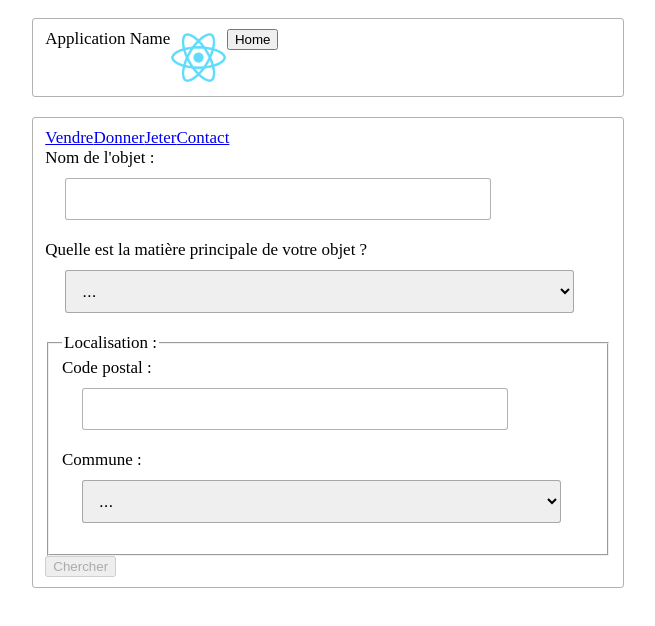
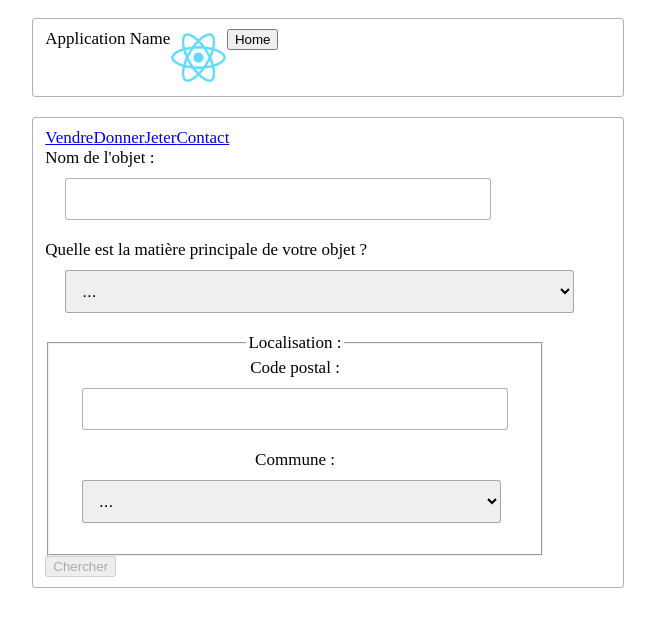
Before and after one commit to MohamedNiaissa/ProjetLabDay, a React (Create React App) app: page /vendre in a window 1280 px wide. Shown: the top 626 px of the page, without its empty margins (353-1008 px from the left). Built offline with nearby package versions, Linux system fonts and the light colour scheme.

Commit message:
This file will contains every file.css for this project.

```diff
--- a/src/css/style.css
+++ b/src/css/style.css
@@ -1,88 +1,3 @@
-body {
-    display: flex;
-    justify-content: center;
-    width: 100%;
-}
-
-.FormGroup {
-    display: flex;
-    flex-flow: column wrap;
-    width: 100%;
-}
-
-.invalidP, .invalidL, .invalidE, .invalidTA {
-    border-color: crimson;
-    box-shadow: 0 0 5px crimson;
-    transition: .3s ease-in-out;
-}
-
-.validP, .validL, .validE, .validTA {
-    transition: all .3s ease-in-out;
-}
-
-.validP:focus, .validL:focus, .validE:focus, .validTA:focus {
-    border-color: rgb(33, 130, 241);
-    box-shadow: 0 0 5px rgb(33, 130, 241);
-}
-
-input {
-    display: block;
-    margin: 10px 20px 20px 20px;
-    outline: 0;
-    width: 400px;
-    border: 0;
-    padding: 10px 12px;
-    border-radius: 3px;
-    font-size: 17px;
-    border: 1px solid rgba(0,0,0,0.3);
-}
-
-section {
-    display: block;
-    margin: 10px 20px 20px 20px;
-    outline: 0;
-    width: 100%;
-    border: 0;
-    padding: 10px 12px;
-    border-radius: 3px;
-    font-size: 17px;
-    border: 1px solid rgba(0,0,0,0.3);
-}
-
-select{
-    display: block;
-    margin: 10px 20px 20px 20px;
-    outline: 0;
-    width: 90%;
-    border: 0;
-    padding: 10px 12px;
-    border-radius: 3px;
-    font-size: 17px;
-    border: 1px solid rgba(0,0,0,0.3);
-}
-
-textarea {
-    display: block;
-    resize: none;
-    margin: 10px 20px 20px 20px;
-    outline: 0;
-    width: 90%;
-    height: 300px;
-    border: 0;
-    padding: 10px 12px;
-    border-radius: 3px;
-    font-size: 16.5px;
-    border: 1px solid rgba(0,0,0,0.3);
-}
-
-.blue {
-    filter: opacity(0.5) drop-shadow(0 0 0.001rem blue) saturate(1000%);
-}
-
-.yellow {
-    filter: opacity(0.5) drop-shadow(0 0 0.001rem yellow) saturate(1850%);
-}
-
-.green {
-    filter: opacity(0.5) drop-shadow(0 0 0.001rem green) saturate(1000%);
-}
+@import url(general.css);
+@import url(GiveForm.css);
+@import url(mapstyle.css);
```
